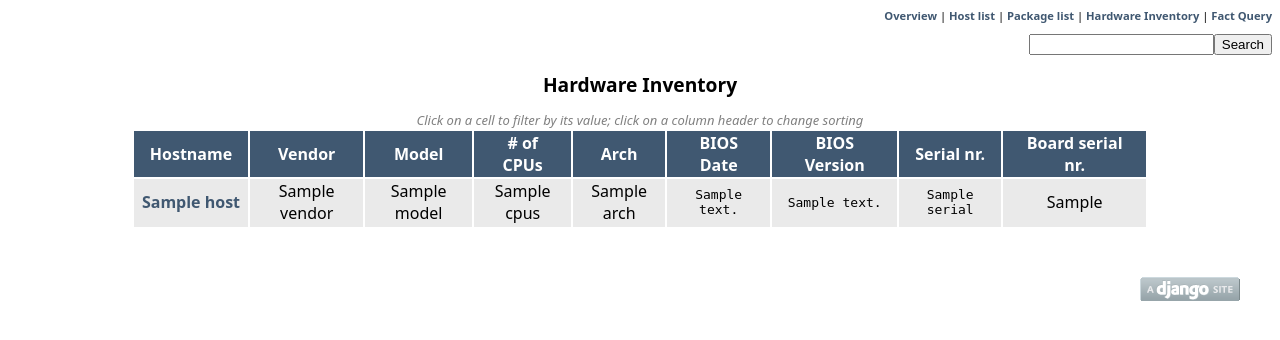
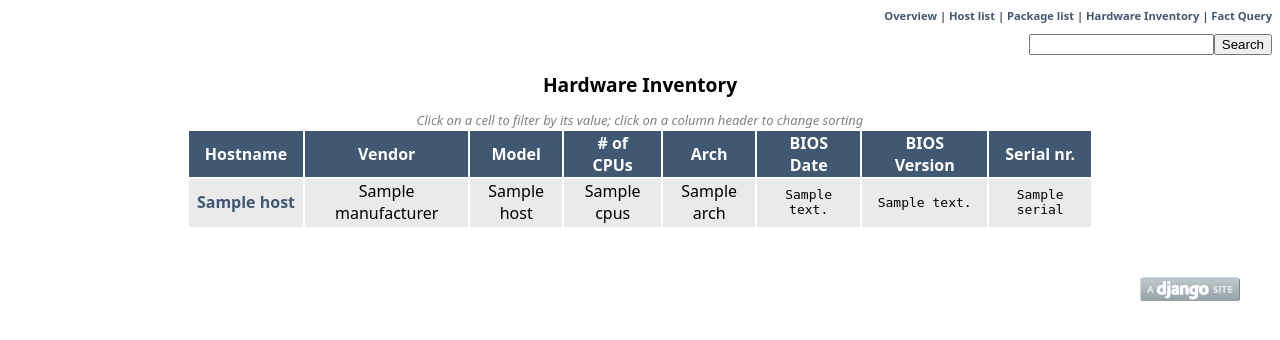
Before and after one commit to servermon/servermon, a Django app: template templates/inventory.html in a window 1280 px wide. Shown: the top 340 px of the page. Run offline with Django 3.2, Linux system fonts and the light colour scheme; the template is opened without the code that fills it: most values are stand-ins (such as "Sample title", 1, 10 or a date in 2020).

Commit message:
Replace depedency on custom facts
Hardware inventory used system_vendor and system_model which were custom
facts, not present in puppet/facter stock distribution. Facter, however,
ships with manufacturer/productname, which are the exact equivalent, so
use those instead.

While at it, get rid of board S/N from the hardware inventory; there's a
stock fact for this as well, but that S/N is useless anyway, so no
reason to have it take up space.

```diff
--- a/templates/inventory.html
+++ b/templates/inventory.html
@@ -64,11 +64,11 @@ Click on a cell to filter by its value; click on a column header to change sorti
 </div>
 <table align="center" class="inventory" id="inventory">
 <thead>
-	<tr><th>Hostname</th><th>Vendor</th><th>Model</th><th># of CPUs</th><th>Arch</th><th>BIOS Date</th><th>BIOS Version</th><th>Serial nr.</th><th>Board serial nr.</th></tr>
+	<tr><th>Hostname</th><th>Vendor</th><th>Model</th><th># of CPUs</th><th>Arch</th><th>BIOS Date</th><th>BIOS Version</th><th>Serial nr.</th></tr>
 </thead>
 <tbody>
 {% for host in hosts %}
-<tr><td><a href="{% url views.host host.name %}">{{ host.name }}</a></td><td class="filter">{{ host.vendor }}</td><td class="filter">{{ host.model }}</td><td>{{ host.cpus }}</td><td class="filter">{{ host.arch }}</td><td class="filter"><span class="mono">{{ host.biosdate }}</span></td><td class="filter"><span class="mono">{{ host.biosversion }}</span></td><td class="mono">{{ host.serial }}</td><td>{{ host.board_serial }}</td></tr>
+<tr><td><a href="{% url views.host host.name %}">{{ host.name }}</a></td><td class="filter">{{ host.manufacturer }}</td><td class="filter">{{ host.productname }}</td><td>{{ host.cpus }}</td><td class="filter">{{ host.arch }}</td><td class="filter"><span class="mono">{{ host.biosdate }}</span></td><td class="filter"><span class="mono">{{ host.biosversion }}</span></td><td class="mono">{{ host.serial }}</td></tr>
 {% endfor %}
 </tbody>
 </table>
```
Also changed, not shown: views.py (+3 -4 lines).
